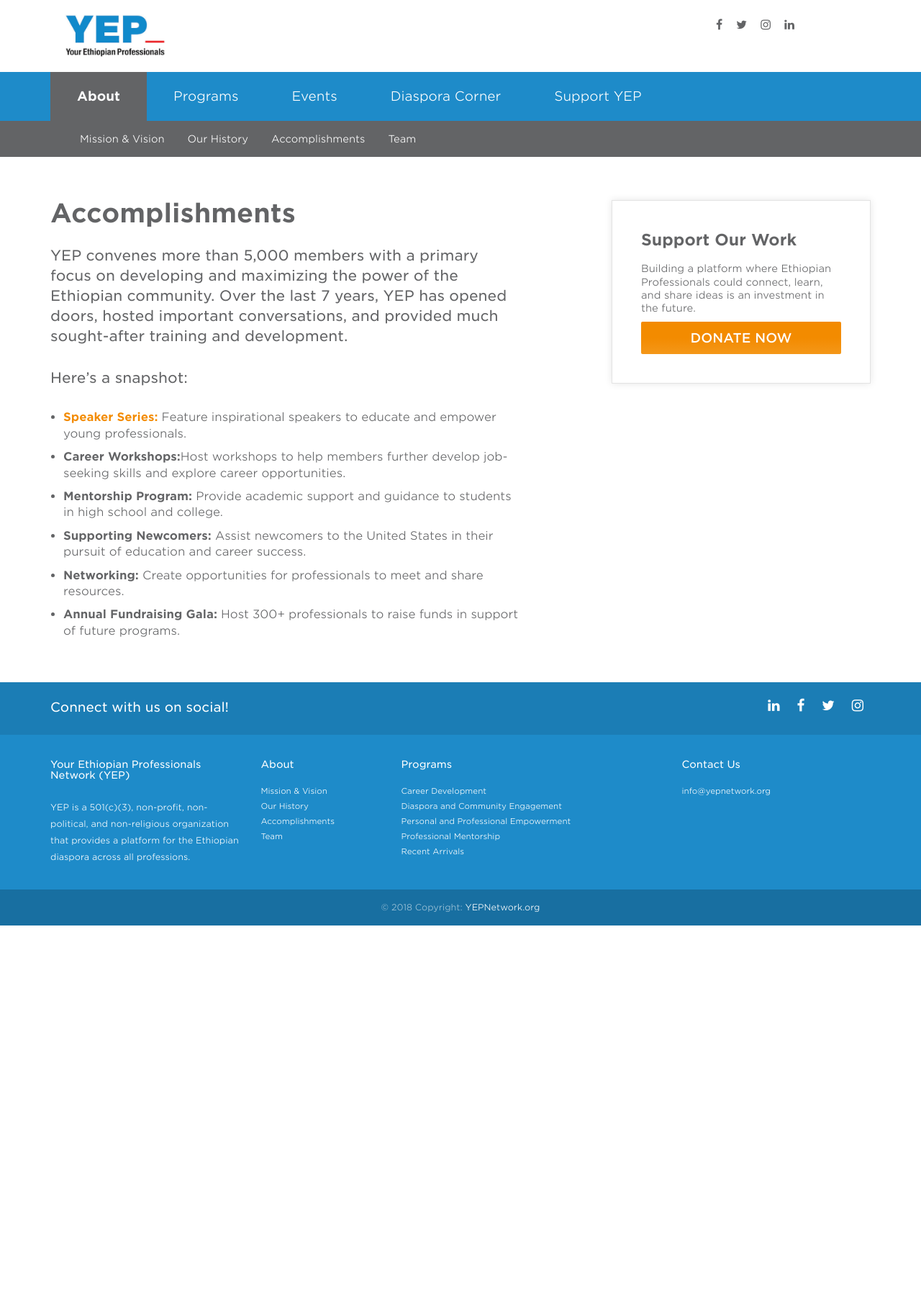
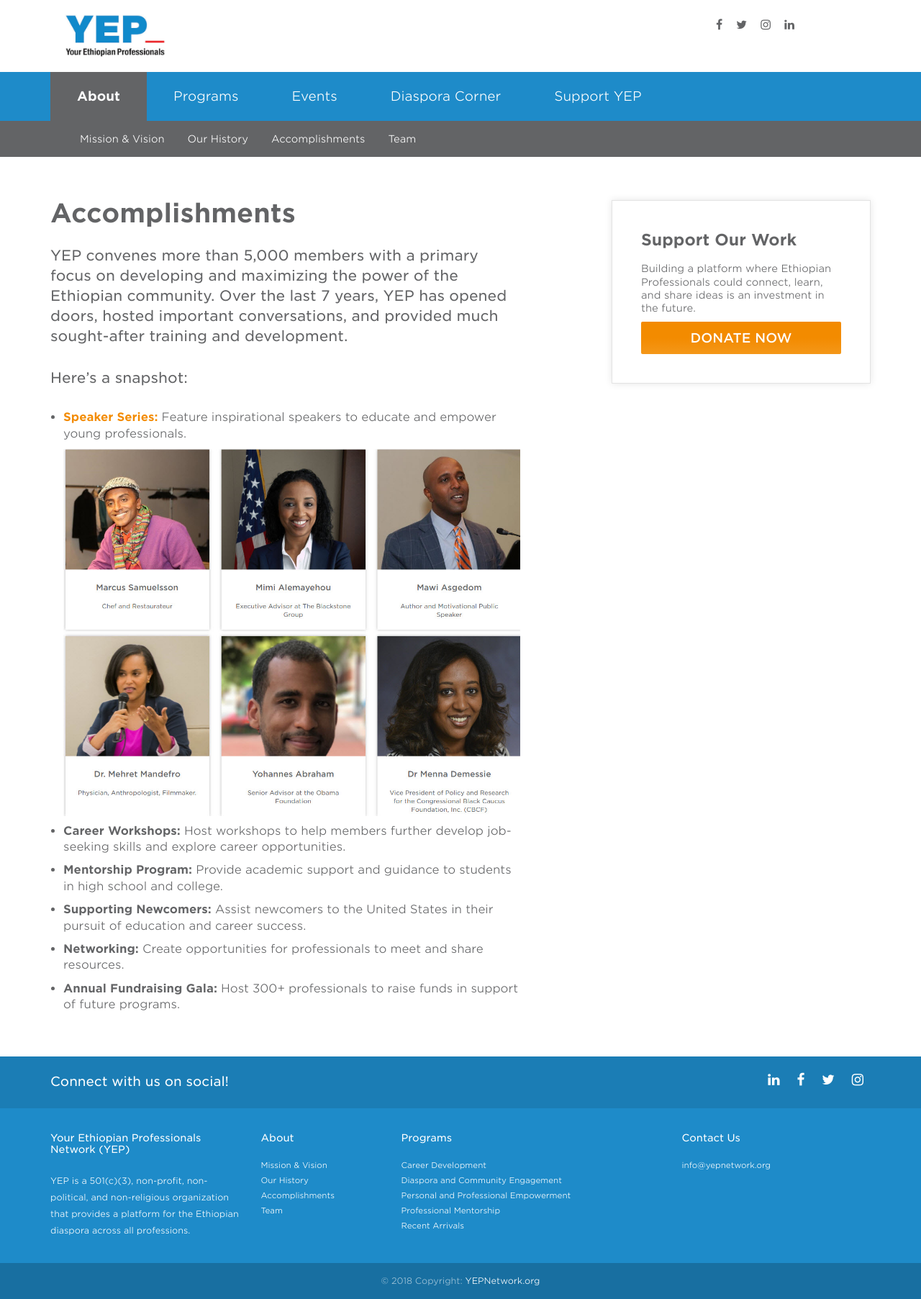
Before and after one commit to YEPNetwork/yepnetwork.github.io, a Jekyll site: the page built from _pages/accomplishments.html, in a window 1280 px wide. Shown: the whole page at 72% size. Built offline with Jekyll 4.4.1, drawn with Linux system fonts in a browser that asks for light colours; nearby versions of some CDN libraries; before the commit the page ends 1286 px from its top, so only the background shows below that.

Commit message:
Update accomplishments.html

```diff
--- a/_pages/accomplishments.html
+++ b/_pages/accomplishments.html
@@ -10,7 +10,8 @@
 <p class="intro"> Here’s a snapshot: </p>
 <ul>
   <li class="intro"><b> <a href=https://yepnetwork.github.io/speakers/>Speaker Series:</a> </b> Feature inspirational speakers to educate and empower young professionals.</li>
-  <li class="intro"><b>Career Workshops:</b>Host workshops to help members further develop job-seeking skills and explore career opportunities. </li>
+ <p> <img src="/assets/images/yep_speakers.jpg"> </p>
+  <li class="intro"><b>Career Workshops:</b> Host workshops to help members further develop job-seeking skills and explore career opportunities. </li>
   <li class="intro"><b>Mentorship Program:</b> Provide academic support and guidance to students in high school and college.</li>
   <li class="intro"><b>Supporting Newcomers:</b> Assist newcomers to the United States in their pursuit of education and career success. </li>
   <li class="intro"><b>Networking:</b> Create opportunities for professionals to meet and share resources. </li>
```
